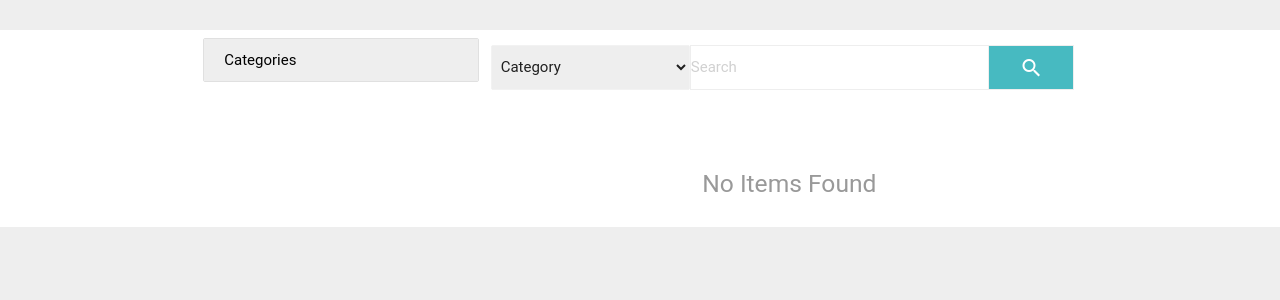
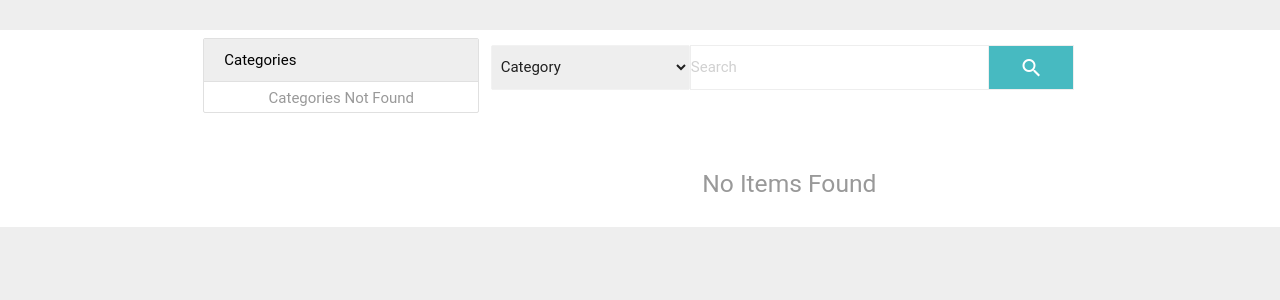
Before and after one commit to moisesdelacruz/stores_center, a Django app: page / in a window 1280 px wide. Shown: the part 120-420 px from the top of the page. Run offline with Django 3.2, Linux system fonts and the light colour scheme; data that the repository does not hold is empty; some libraries are stand-ins or nearby versions; some web fonts are replaced.

Commit message:
templates/components/cat_menu.html > add text 'not found'

```diff
--- a/templates/components/cat_menu.html
+++ b/templates/components/cat_menu.html
@@ -1,6 +1,9 @@
-<div class="row menu_cat">
+<div class="menu_cat">
     <div class="collection">
       <a href="#" class="collection-item header">Categories</a>
+      {% if not categories %}
+        <h6 class="no_found_text">Categories Not Found</h6>
+      {% endif %}
       {% for cat in categories %}
         <a href="?category={{ cat.slug }}"
           {% if cat.active %}
```
